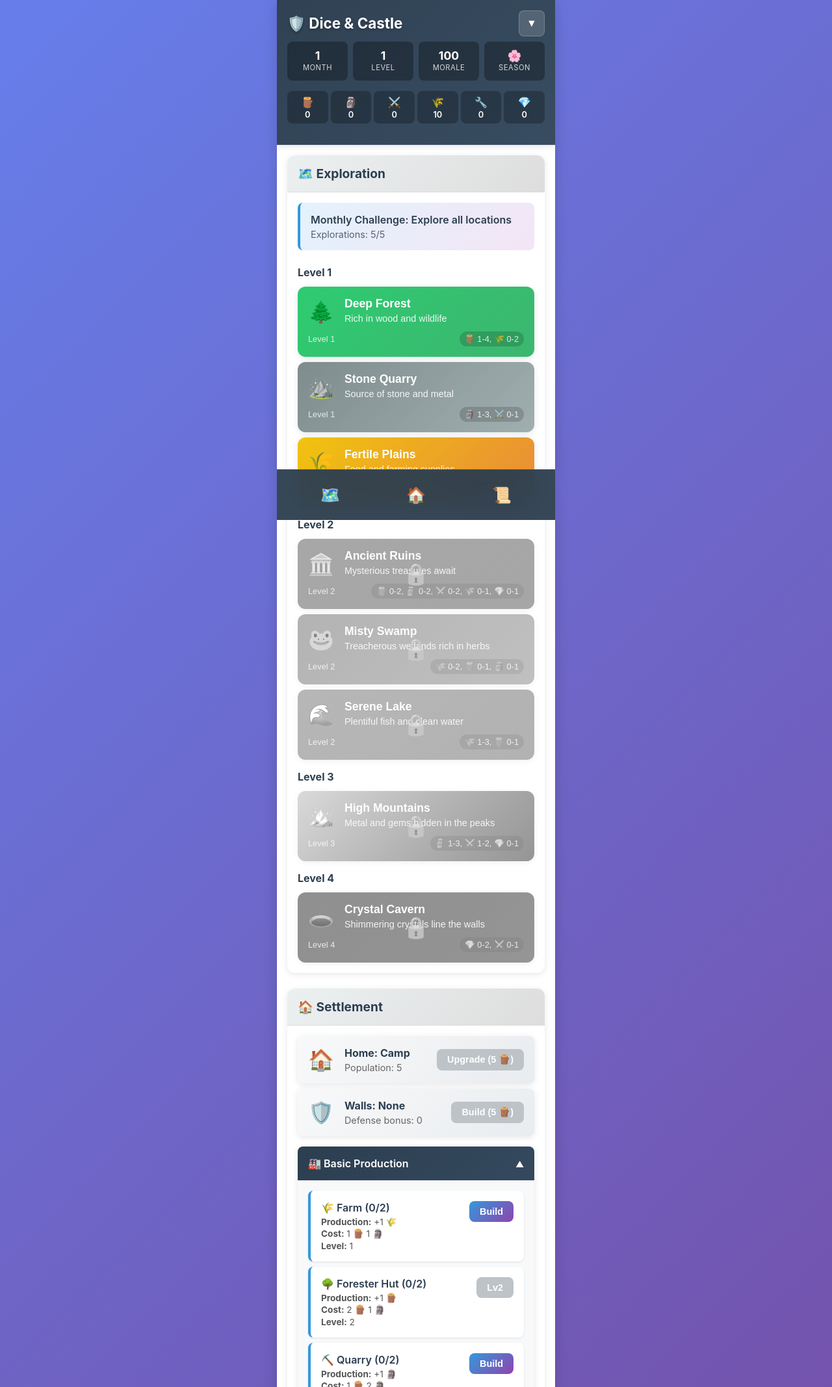
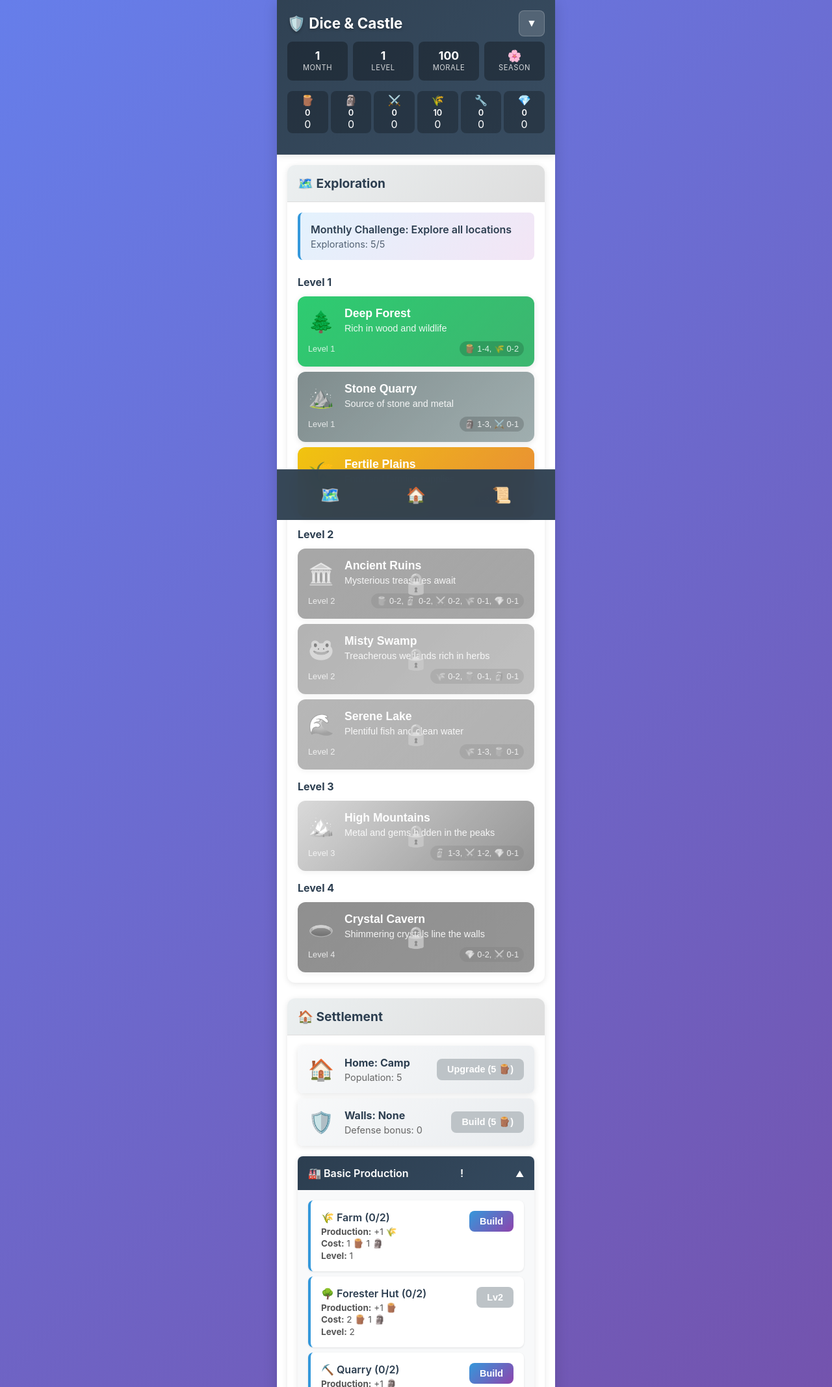
Before and after one commit to hendrism/castle-quest, a website: page index.html in a window 1280 px wide. Shown: the top 2134 px of the page at 65% size. Drawn offline with Linux system fonts and the light colour scheme.

Commit message:
Add XP system and resource indicators

```diff
--- a/index.html
+++ b/index.html
@@ -837,26 +837,32 @@
                     <div class="resource-compact">
                         <div class="resource-icon">🪵</div>
                         <div class="resource-amount" id="wood-amount">0</div>
+                        <div class="resource-prod" id="prod-wood"></div>
                     </div>
                     <div class="resource-compact">
                         <div class="resource-icon">🗿</div>
                         <div class="resource-amount" id="stone-amount">0</div>
+                        <div class="resource-prod" id="prod-stone"></div>
                     </div>
                     <div class="resource-compact">
                         <div class="resource-icon">⚔️</div>
                         <div class="resource-amount" id="metal-amount">0</div>
+                        <div class="resource-prod" id="prod-metal"></div>
                     </div>
                     <div class="resource-compact">
                         <div class="resource-icon">🌾</div>
                         <div class="resource-amount" id="food-amount">10</div>
+                        <div class="resource-prod" id="prod-food"></div>
                     </div>
                     <div class="resource-compact">
                         <div class="resource-icon">🔧</div>
                         <div class="resource-amount" id="tools-amount">0</div>
+                        <div class="resource-prod" id="prod-tools"></div>
                     </div>
                     <div class="resource-compact">
                         <div class="resource-icon">💎</div>
                         <div class="resource-amount" id="gems-amount">0</div>
+                        <div class="resource-prod" id="prod-gems"></div>
                     </div>
                 </div>
 
@@ -1152,6 +1158,40 @@
 
         const expandedCategories = {};
 
+        function calculateProduction() {
+            const counts = { wood: 0, stone: 0, metal: 0, food: 0, tools: 0, gems: 0 };
+            Object.values(buildingCategories).forEach(cat => {
+                cat.buildings.forEach(b => {
+                    const c = b.count;
+                    switch (b.key) {
+                        case 'farm':
+                        case 'granary':
+                            counts.food += c;
+                            break;
+                        case 'forester':
+                        case 'sawmill':
+                            counts.wood += c;
+                            break;
+                        case 'quarry':
+                            counts.stone += c;
+                            break;
+                        case 'mine':
+                        case 'smelter':
+                            counts.metal += c;
+                            break;
+                        case 'workshop':
+                        case 'barracks':
+                            counts.tools += c;
+                            break;
+                        case 'gemMine':
+                            counts.gems += c;
+                            break;
+                    }
+                });
+            });
+            return counts;
+        }
+
         // UI Management Functions
         function updateUI() {
             // Update header stats
@@ -1166,7 +1206,19 @@
             document.getElementById('xp-required').textContent = gameState.xpToNext;
             document.getElementById('xp-progress').value = gameState.xp;
             document.getElementById('xp-progress').max = gameState.xpToNext;
-            document.getElementById('morale-detailed').textContent = getMoraleDisplay(gameState.morale);
+            const moraleEl = document.getElementById('morale-detailed');
+            moraleEl.textContent = getMoraleDisplay(gameState.morale);
+            moraleEl.className = `morale-value ${getMoraleClass(gameState.morale)}`;
+
+            const prod = calculateProduction();
+            Object.keys(prod).forEach(r => {
+                const el = document.getElementById(`prod-${r}`);
+                if (el) {
+                    const val = prod[r];
+                    el.textContent = val > 0 ? `+${val}` : val < 0 ? `-${Math.abs(val)}` : '0';
+                    el.className = `resource-prod ${val>0?'positive':val<0?'negative':'zero'}`;
+                }
+            });
 
             // Update resources
             Object.keys(gameState.resources).forEach(resource => {
@@ -1237,6 +1289,23 @@
             return `${face} ${morale}`;
         }
 
+        function getMoraleClass(morale) {
+            if (morale < 25) return 'morale-bad';
+            if (morale < 50) return 'morale-poor';
+            if (morale < 75) return 'morale-ok';
+            return 'morale-good';
+        }
+
+        function gainXP(amount) {
+            gameState.xp += amount;
+            while (gameState.xp >= gameState.xpToNext) {
+                gameState.xp -= gameState.xpToNext;
+                gameState.level++;
+                gameState.xpToNext = Math.floor(gameState.xpToNext * 1.2);
+                addLogEntry(`🎉 Level up! You are now level ${gameState.level}!`, 'success');
+            }
+        }
+
         function capitalizeFirst(str) {
             return str.charAt(0).toUpperCase() + str.slice(1);
         }
@@ -1320,6 +1389,7 @@
                 categoryDiv.innerHTML = `
                     <div class="building-category-header" onclick="toggleCategory('${categoryKey}')">
                         <span>${category.icon} ${category.name}</span>
+                        <span class="build-alert" id="alert-${categoryKey}"></span>
                         <span class="category-toggle">▼</span>
                     </div>
                     <div class="building-category-content" id="category-${categoryKey}">
@@ -1335,8 +1405,10 @@
 
                 // Add buildings to category
                 const buildingsList = document.getElementById(`buildings-${categoryKey}`);
+                let available = false;
                 category.buildings.forEach(building => {
                     const canBuild = gameState.level >= building.level && building.count < building.max;
+                    if (canBuild) available = true;
                     const buildingDiv = document.createElement('div');
                     buildingDiv.className = 'building-item';
                     buildingDiv.innerHTML = `
@@ -1355,6 +1427,10 @@
                     `;
                     buildingsList.appendChild(buildingDiv);
                 });
+                const alertEl = document.getElementById(`alert-${categoryKey}`);
+                if (alertEl) {
+                    alertEl.textContent = available ? '!' : '';
+                }
             });
         }
 
@@ -1412,6 +1488,10 @@
                     }
                 });
 
+                // Gain experience based on roll
+                const xpGain = 10 + (roll >= 15 ? 10 : 0);
+                gainXP(xpGain);
+
                 // Create reward text
                 const rewardText = Object.keys(rewards)
                     .filter(r => rewards[r] > 0)
@@ -1488,6 +1568,7 @@
             });
             gameState.settlement.home = current.upgradeTo;
             addLogEntry(`🏠 Upgraded home to ${capitalizeFirst(current.upgradeTo)}.`, 'success');
+            gainXP(20);
             updateUI();
         }
 
@@ -1500,6 +1581,7 @@
             });
             gameState.settlement.walls = current.upgradeTo;
             addLogEntry(`🛡️ Built ${capitalizeFirst(current.upgradeTo)} walls.`, 'success');
+            gainXP(15);
             updateUI();
         }
 
@@ -1527,7 +1609,9 @@
             // For demo, just add the building
             building.count++;
             addLogEntry(`🏗️ Started building ${name}! It will be ready next month.`, 'success');
+            gainXP(5);
             initializeBuildings(); // Refresh the display
+            updateUI();
         }
 
         function advanceMonth() {
--- a/styles.css
+++ b/styles.css
@@ -134,6 +134,22 @@ header {
 .summary-resource .resource-icon {
   font-size: 0.9rem;
 }
+
+.resource-compact {
+  display: flex;
+  flex-direction: column;
+  align-items: center;
+  min-width: 40px;
+}
+
+.resource-prod {
+  font-size: 0.7rem;
+  font-weight: 600;
+}
+
+.resource-prod.positive { color: #27ae60; }
+.resource-prod.negative { color: #e74c3c; }
+.resource-prod.zero { color: #bdc3c7; }
 
 /* New compact header panel */
 .header-panel {
@@ -320,6 +336,16 @@ header {
   font-size: 1.8rem;
   font-weight: 700;
   margin: 0.25rem 0;
+}
+.morale-good { color: #2ecc71; }
+.morale-ok { color: #f1c40f; }
+.morale-poor { color: #e67e22; }
+.morale-bad { color: #e74c3c; }
+
+.build-alert {
+  color: #e74c3c;
+  margin-right: 0.25rem;
+  font-weight: 700;
 }
 
 /* Ruler Detail Card */
```
